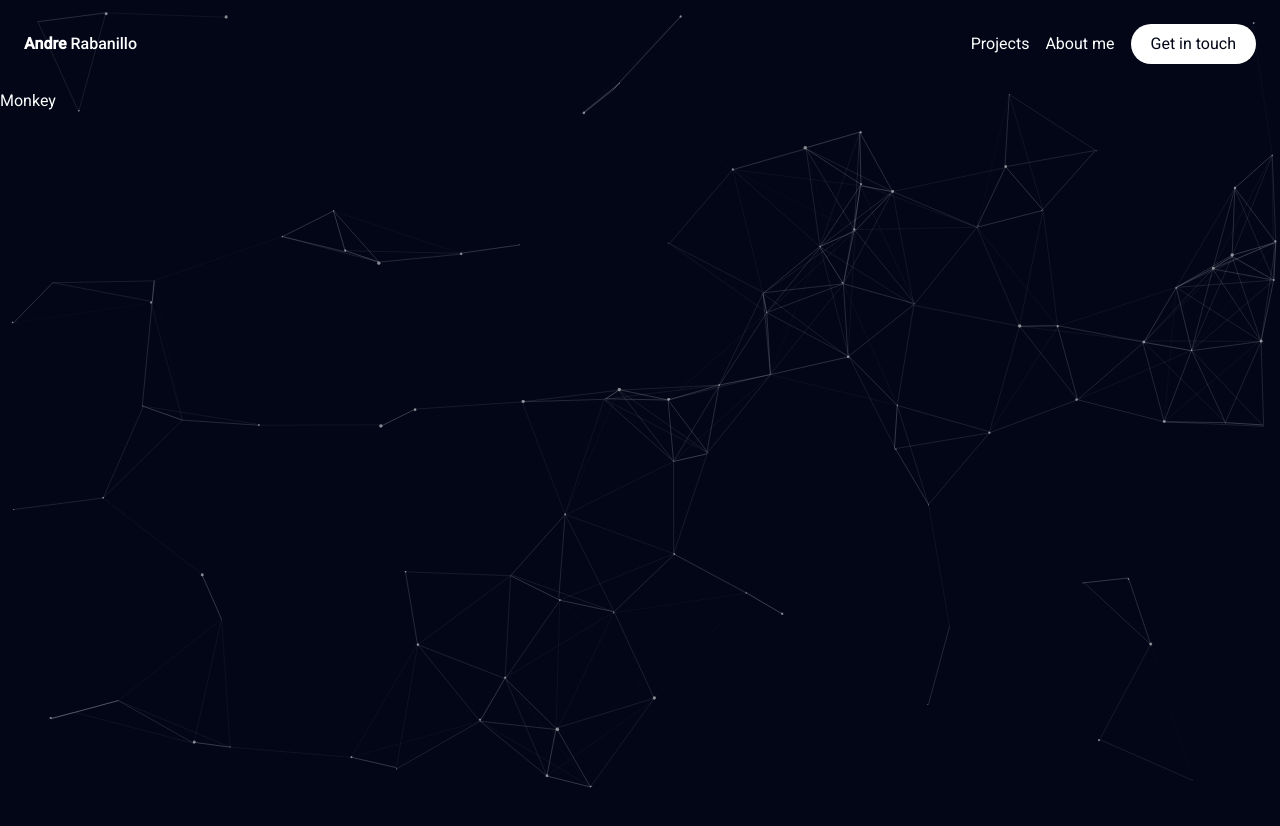
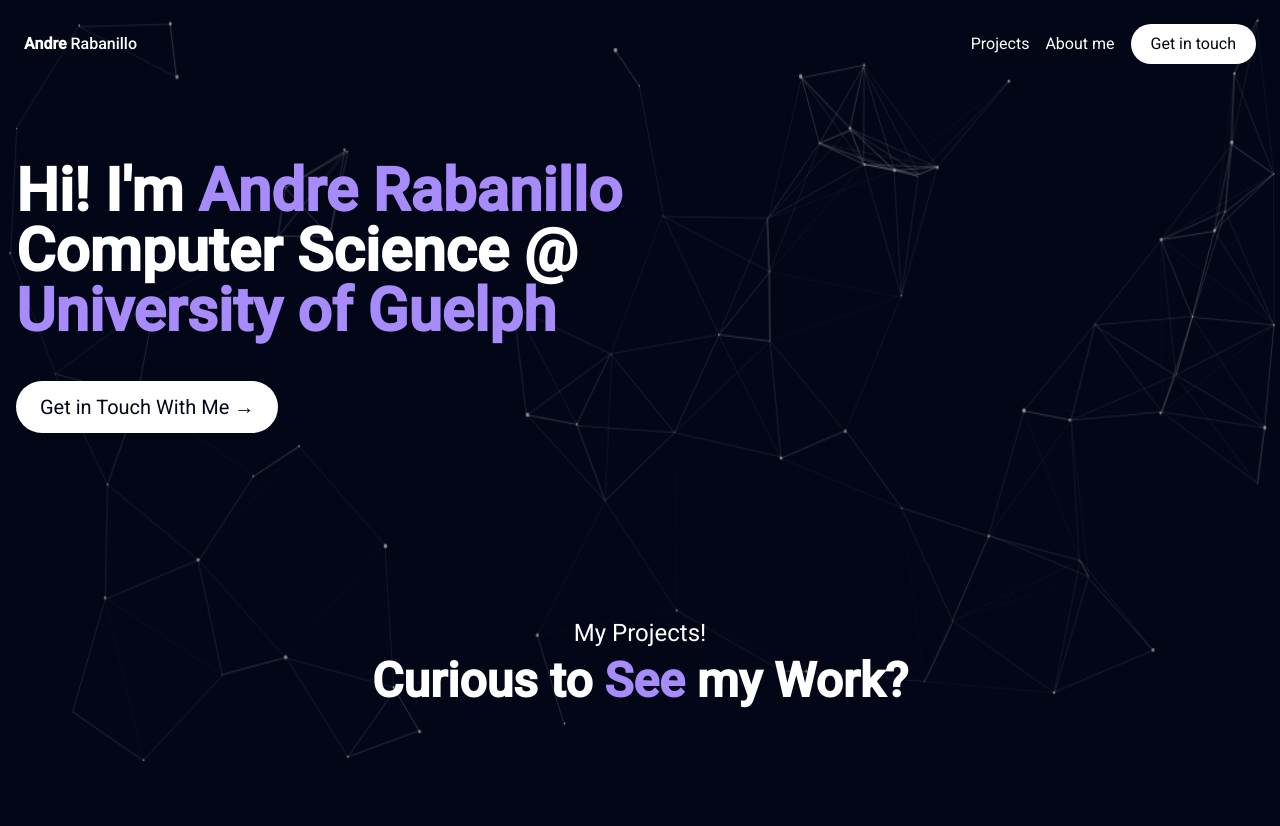
Before and after one commit to andrerabanillo/personalWebsite, a SvelteKit app: page / in a window 1280 px wide. Shown: the top 826 px of the page. Before the commit the page ends 800 px from the top, so only its background shows below. Built offline with nearby package versions, Linux system fonts and the light colour scheme.

Commit message:
completed home page

```diff
--- a/src/components/Main.svelte
+++ b/src/components/Main.svelte
@@ -1 +1,57 @@
-Monkey
+<script>
+    import Step from "./Step.svelte";
+
+    let steps = [
+        {name : 'Sportsbook Betting Line Analyzer', icon: 'fa-solid fa-users-between-lines'},
+        {name: 'Discord Music Bot ', icon: 'fa-brands fa-discord'},
+        {name: 'Joke Generator ', icon: ''}
+    ]
+
+</script>
+
+<main class = "flex flex-col flex-1 p-4">
+    <section id = "introPage" class = "grid-cols-1 lg:grid-cols-2 gap-10 py-8 sm:py-14">
+        <div class = "flex flex-col lg:justify-center text center lg:text-left gap-6 md:gap-8
+        lg:gap-10">
+            <h2 class = "font-semibold text-4xl sm:text-5xl md:text-6xl">
+                Hi! I'm <span class= "poppins text-violet-400"> Andre Rabanillo </span> <br>
+                Computer Science @  <span class= "poppins text-violet-400"> <br>
+                University of Guelph</span>
+            </h2>
+
+            <button
+            class="blueShadow mx-auto lg:mr-auto lg:ml-0 text-base sm:text-lg md:text-xl poppins relative overflow-hidden px-6 py-3 group rounded-full bg-white text-slate-950"
+        >
+            <div
+                class="absolute top-0 right-full w-full h-full bg-violet-400 opacity-20 group-hover:translate-x-full z-0 duration-200"
+            />
+            <h4 class="relative z-9">Get in Touch With Me &rarr;</h4>
+        </button>
+    </div>
+    </section>
+
+    <section id = "projects" class = "py-20 lg:py-32 flex flex-col gap-24">
+        <div class ="flex flex-col gap-2 text-center">
+            <h6 class = "text-large sm:text-xl md:text-2xl">
+                My Projects!
+            </h6>
+            <h3 class ="font-semibold text-3xl sm:text-4xl md:text-5xl">
+                Curious to <span class= "poppins text-violet-400"> See </span> my Work?
+            </h3>
+
+            <div class = "grid grid-cols-1 lg:grid-cols-3 gap-12 lg:gap-10">
+                <Step steps={steps[0]}>
+
+                </Step>
+                <Step steps={steps[1]}>
+
+                </Step>
+                <Step step={steps[2]}>
+
+                </Step>
+
+
+        </div>
+    </section>
+
+</main>
```
